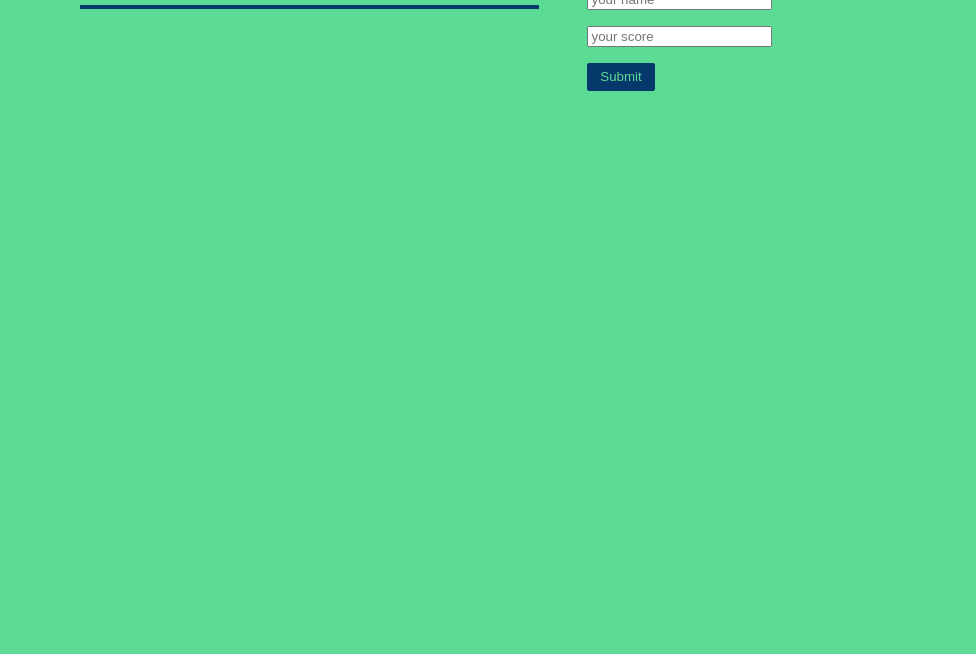
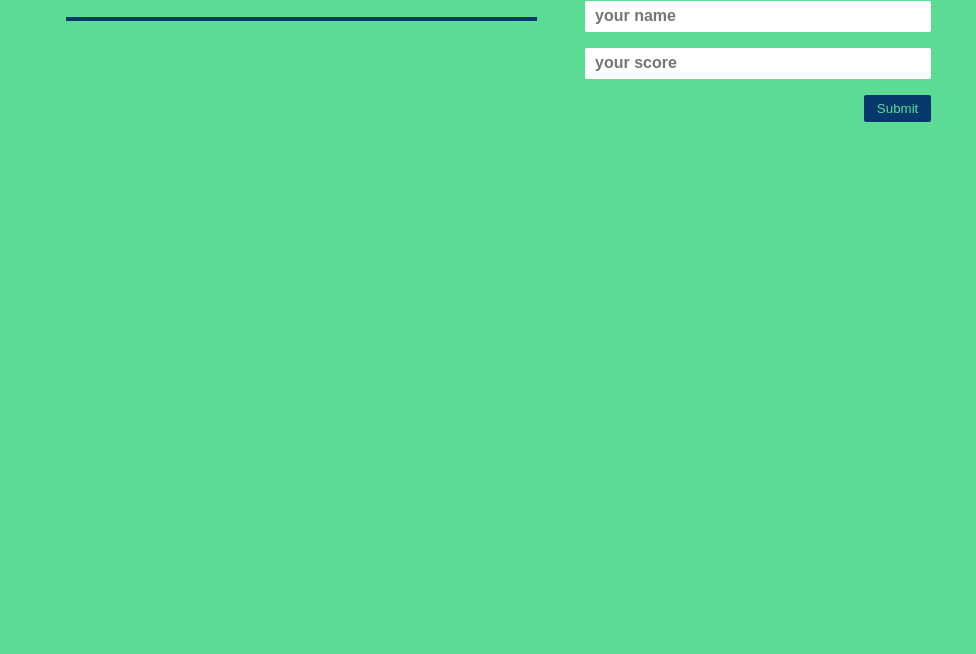
Before and after one commit to bahoz-ali/Leaderboard, a website built with webpack: page src/index.html in a window 1280 px wide. Shown: the part 146-800 px from the top of the page, without its empty margins (0-976 px from the left). Built offline with nearby package versions, Linux system fonts and the light colour scheme; no server answers.

Commit message:
styled inputs and change the font-fimily of the whole body, move the button of the form to right

```diff
--- a/src/index.html
+++ b/src/index.html
@@ -34,7 +34,11 @@
             type="text"
             placeholder="your score"
           />
-          <button class="btn btn--primary" id="add_score" type="button">Submit</button>
+          <div class="btn_container">
+            <button class="btn btn--primary" id="add_score" type="button">
+              Submit
+            </button>
+          </div>
         </form>
       </div>
     </section>
--- a/src/style.css
+++ b/src/style.css
@@ -1,9 +1,11 @@
+@import url('https://fonts.googleapis.com/css2?family=Poppins&display=swap');
+
 body {
   color: var(--clr-font);
   background-color: var(--clr-secondary);
   margin: 0;
   padding: 1rem;
-  font-family: Verdana, Geneva, Tahoma, sans-serif;
+  font-family: Poppins, Verdana, Geneva, Tahoma, sans-serif;
 }
 
 :root {
@@ -41,7 +43,7 @@ ul {
 .main_section {
   display: flex;
   margin: 2rem 50px 0 50px;
-  padding: 0.3rem 0.9rem;
+  padding: 0;
   gap: 3rem;
 }
 
@@ -62,7 +64,6 @@ ul {
   background-color: #50c583;
   color: var(--clr-primary);
   font-weight: bold;
-  font-family: Verdana, Geneva, Tahoma, sans-serif;
 }
 
 .user .user__name {
@@ -85,9 +86,25 @@ ul {
   margin-bottom: 1rem;
 }
 
+.score_form {
+  width: 55%;
+}
+
+.btn_container {
+  text-align: end;
+}
+
 .score_form .score_input {
+  font-size: 1rem;
+  font-weight: 700;
+  color: var(--clr-primary);
+  width: 100%;
   display: block;
   margin-bottom: 1rem;
+  padding: 0.4rem 0.8rem 0.4rem 0.6rem;
+  outline: none;
+  border-radius: 2px;
+  border: none;
 }
 
 /* --------- Components ---------- */
@@ -105,9 +122,8 @@ ul {
   border: none;
   border-radius: 2px;
   transition: all 0.4s linear;
-
 }
 
 .btn--primary:hover {
-  transform: rotate(-10deg)
+  transform: rotate(-10deg);
 }
```
